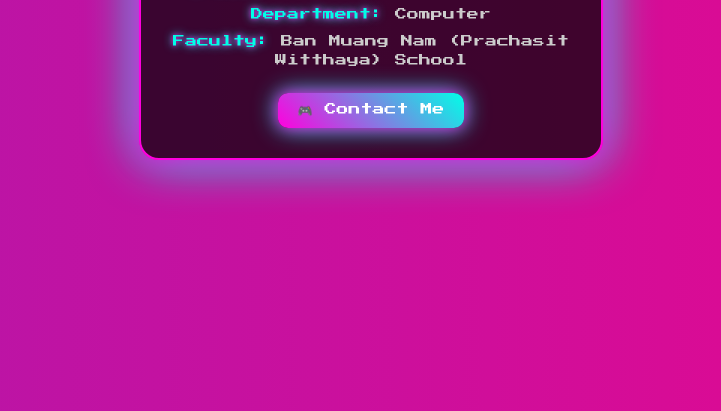
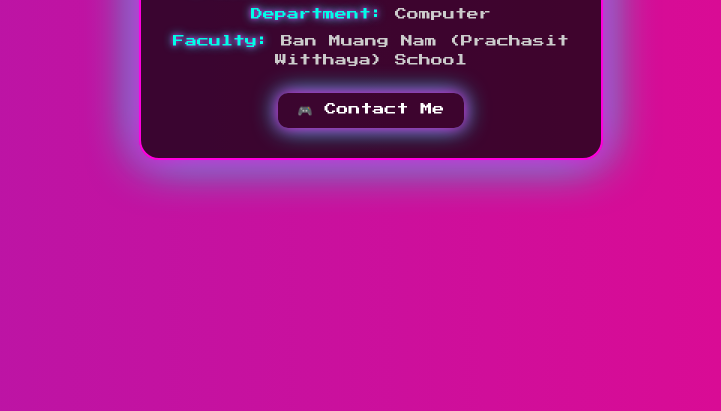
Before and after one commit to pakdee222534/-4-, a plain HTML site: page index.html in a window 1280 px wide. Shown: the part 389-800 px from the top of the page, without its empty margins (269-990 px from the left). Drawn offline with Linux system fonts and the light colour scheme.

Commit message:
Add files via upload

```diff
--- a/index.html
+++ b/index.html
@@ -94,7 +94,7 @@
       margin-top: 15px;
       padding: 10px 20px;
       color: #fff;
-      background: linear-gradient(45deg, #ff00de, #00ffe7);
+      background: linear-gradient(45deg, #00ffe7);
       border: none;
       border-radius: 10px;
       text-decoration: none;
```
